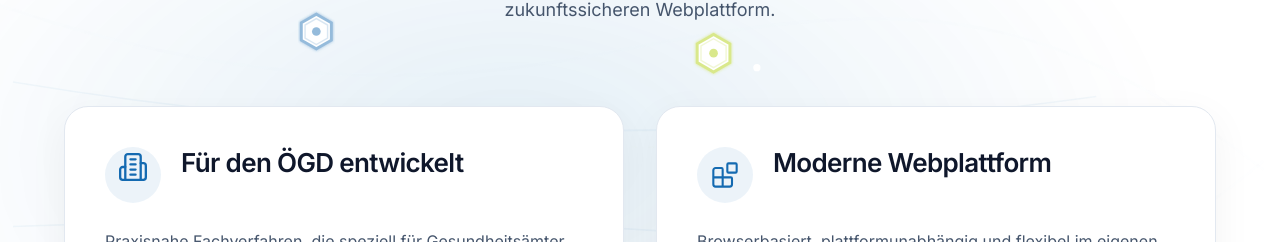
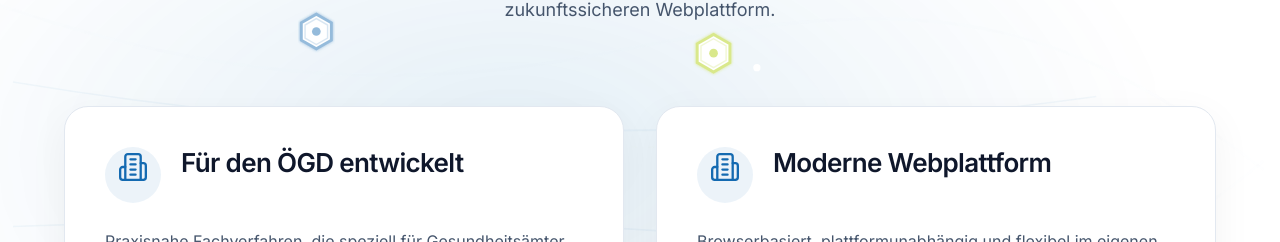
Before and after one commit to weblogger117-art/octoware-website, a Next.js app: page / in a window 1280 px wide. Shown: the part 1490-1732 px from the top of the page. Built offline with nearby package versions, Linux system fonts and the light colour scheme.

Commit message:
Update WhyOctoWare.tsx

```diff
--- a/components/sections/WhyOctoWare.tsx
+++ b/components/sections/WhyOctoWare.tsx
@@ -203,7 +203,9 @@ const [isVisible, setIsVisible] = useState(false);
     )}
   >
     <FeatureCard
-      icon={Blocks}
+    icon={Building2}
+    animateIcon={animateBuilding}
+    animationDelay={0}
       title="Moderne Webplattform"
       description="Browserbasiert, plattformunabhängig und flexibel im eigenen Rechenzentrum oder als Hosting-Lösung einsetzbar."
     />
```
